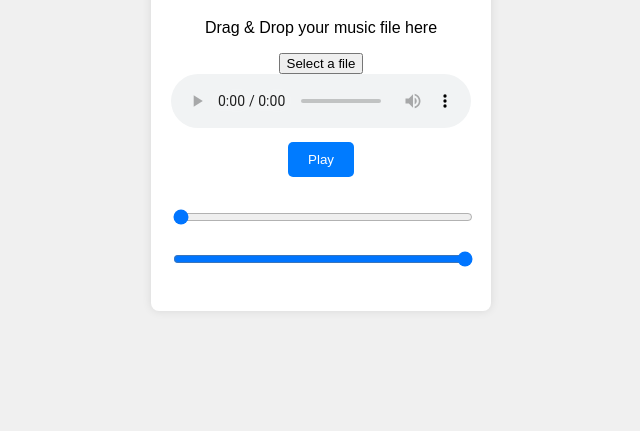
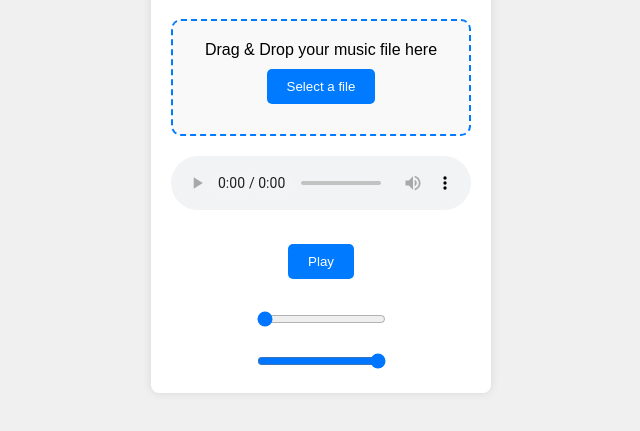
Before and after one commit to nuhuhhuuh/musicplayer, a plain HTML site: page index.html in a window 1280 px wide. Shown: the part 131-562 px from the top of the page, without its empty margins (319-959 px from the left). Drawn offline with Linux system fonts and the light colour scheme.

Commit message:
Update style.css

```diff
--- a/style.css
+++ b/style.css
@@ -13,7 +13,19 @@ body {
     width: 300px;
 }
 
-.controls button {
+#drop-area {
+    border: 2px dashed #007bff;
+    border-radius: 10px;
+    padding: 20px;
+    margin: 20px 0;
+    background-color: #f9f9f9;
+}
+
+#drop-area p {
+    margin: 0;
+}
+
+button {
     background-color: #007bff;
     color: white;
     border: none;
@@ -23,14 +35,10 @@ body {
     border-radius: 5px;
 }
 
-.controls button:hover {
+button:hover {
     background-color: #0056b3;
 }
 
-.progress-bar, .volume-control {
-    margin: 20px 0;
+.controls, .progress-bar, .volume-control {
+    margin-top: 20px;
 }
-
-input[type="range"] {
-    width: 100%;
-}
```
